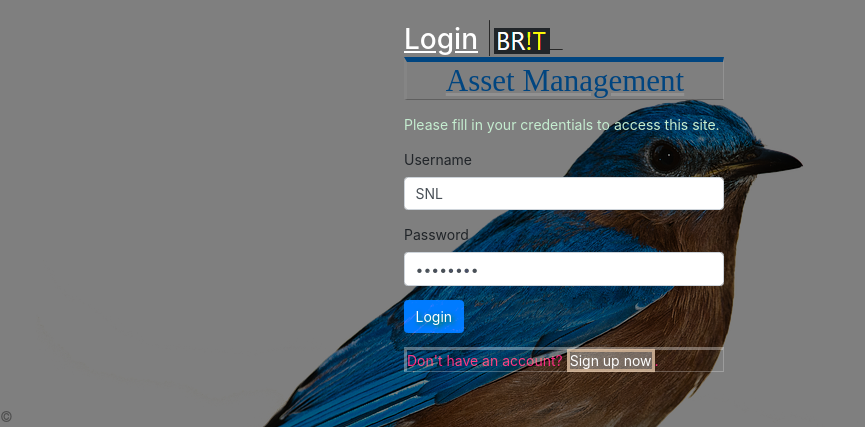
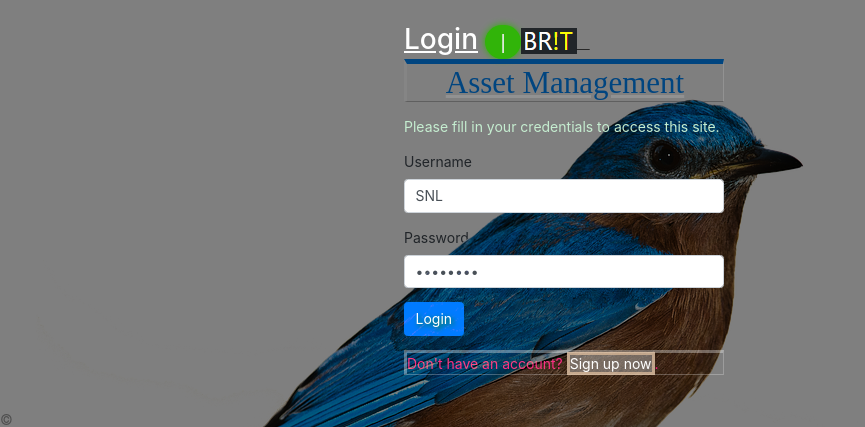
Before and after one commit to Kinkathra/BRIT, a PHP site: page /login.php in a window 1280 px wide. Shown: the top 427 px of the page, without its empty margins (0-865 px from the left). Run offline with PHP 8.4, Linux system fonts and the light colour scheme.

Commit message:
button edit

```diff
--- a/login.php
+++ b/login.php
@@ -172,7 +172,7 @@ flyBritFly {
 </head>
 <body>
     <div class="wrapper centered">
-        <h2><u>Login</u> <span class="blinking-cursor">|</span><flybritfly><img src="backroomiths.png"><span class="blinking-cursor">_</span><br><p style="
+        <h2><u>Login</u> <span class="blinking-cursor button">|</span><flybritfly><img src="backroomiths.png"><span class="blinking-cursor">_</span><br><p style="
           font-size: 31px;
           font-family:Times New Roman;
           color: #004580;
```
